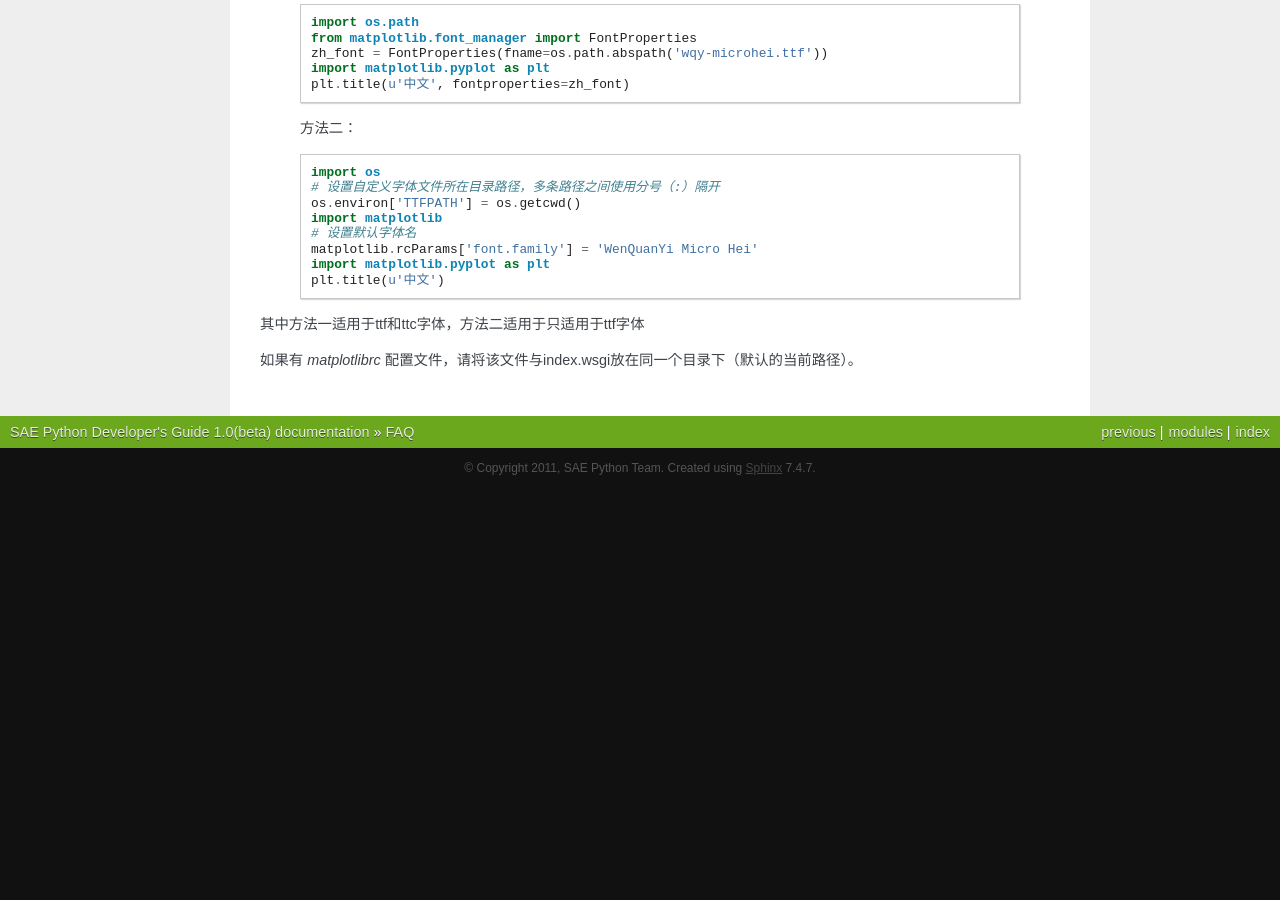
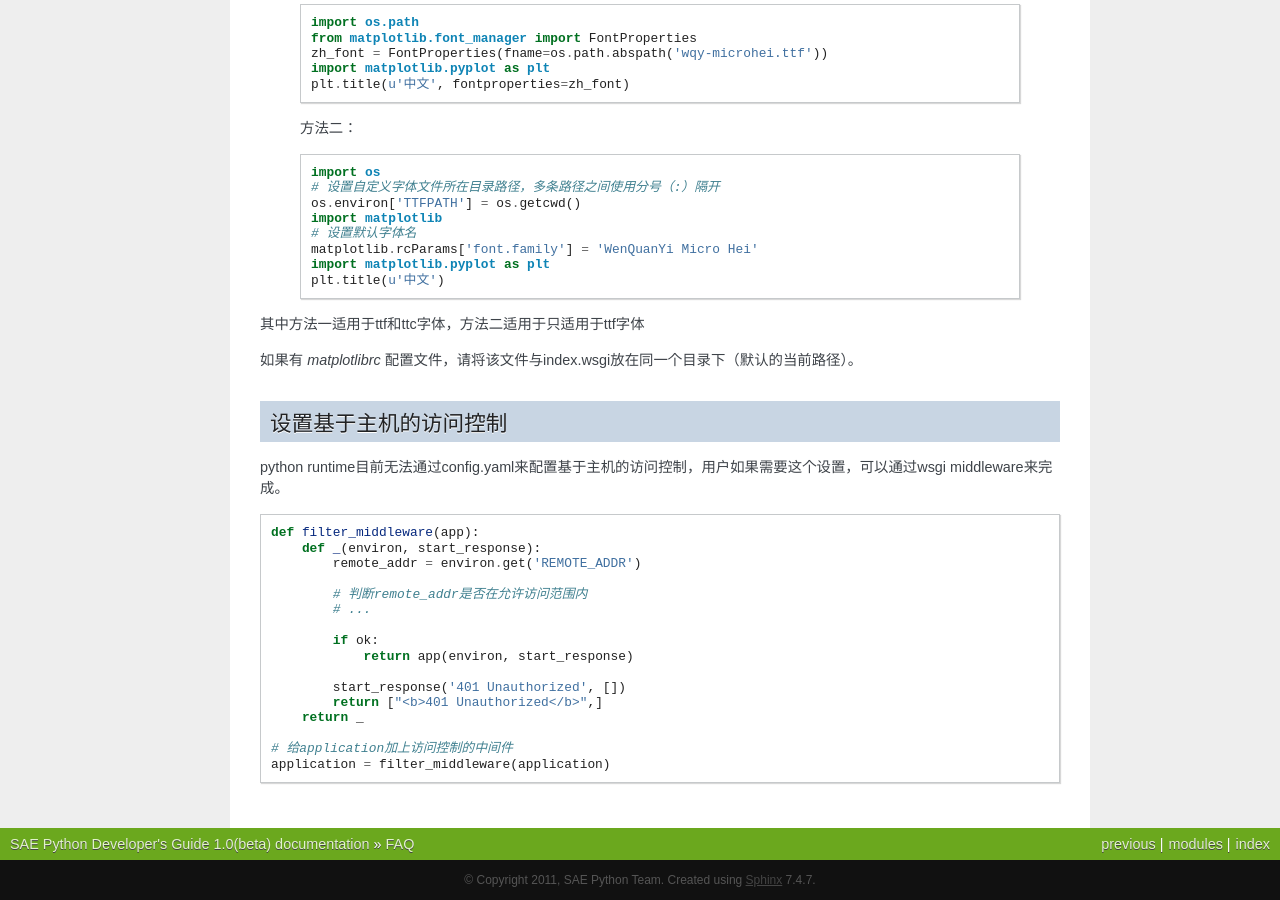
Before and after one commit to sinacloud/sae-python-dev-guide, a Sphinx documentation site: the page built from docs/faq.rst, in a window 1280 px wide and 900 px high, scrolled down 3399 px. Built offline with Sphinx 7.4.7, drawn with Linux system fonts in a browser that asks for light colours; before the commit the page ends 3887 px from its top, so only the background shows below that.

Commit message:
Add doc about how to implement unsupported appconfig

```diff
--- a/docs/faq.rst
+++ b/docs/faq.rst
@@ -215,3 +215,28 @@ SAE环境不支持matplotlib的interative模式，所以无法使用 `pyplot.sho
 其中方法一适用于ttf和ttc字体，方法二适用于只适用于ttf字体
 
 如果有 `matplotlibrc` 配置文件，请将该文件与index.wsgi放在同一个目录下（默认的当前路径）。
+
+
+.. _wsgi_middleware:
+
+设置基于主机的访问控制
+----------------------------
+
+python runtime目前无法通过config.yaml来配置基于主机的访问控制，用户如果需要这个设置，可以通过wsgi middleware来完成。 ::
+
+    def filter_middleware(app):
+        def _(environ, start_response):
+            remote_addr = environ.get('REMOTE_ADDR')
+
+            # 判断remote_addr是否在允许访问范围内
+            # ...
+
+            if ok:
+                return app(environ, start_response)
+
+            start_response('401 Unauthorized', [])
+            return ["<b>401 Unauthorized</b>",]
+        return _
+
+    # 给application加上访问控制的中间件
+    application = filter_middleware(application)
--- a/docs/runtime.rst
+++ b/docs/runtime.rst
@@ -155,6 +155,8 @@ SAE Python会对应用导入的模块（包括index.wsgi）进行缓存，从而
 
    3. 以上两条规则仅为兼容性考虑保留，不推荐使用，请在config.yaml明确配置。
 
+   4. 对于php runtime支持但是python runtime不支持的appconfig，请考虑使用wsgi middleware来完成，参见 :ref:`wsgi_middleware`
+
 .. _pre-installed-package-list:
 
 预装模块列表
```
